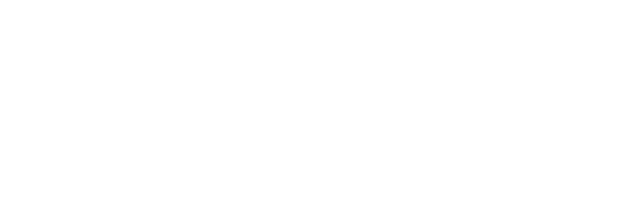
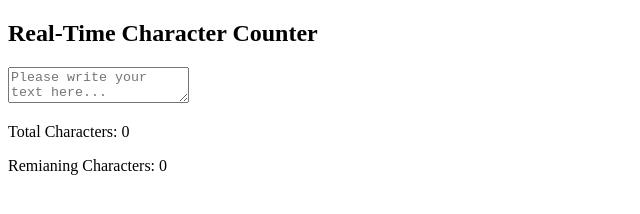
Before and after one commit to slaapz/character_counter, a plain HTML site: page index.html in a window 1280 px wide. Shown: the whole page, without its empty margins (0-640 px from the left). Drawn offline with Linux system fonts and the light colour scheme.

Commit message:
Added full html

```diff
--- a/index.html
+++ b/index.html
@@ -8,7 +8,18 @@
     <title>Real-Time Character Counter</title>
 </head>
 <body>
-
+    <section class="cotainer">
+        <h2>Real-Time Character Counter</h2>
+        <textarea  id="textarea" class="textarea" placeholder="Please write your text here..." maxlength="50"></textarea>
+        <div class="counter-container">
+            <p>Total Characters: <span class="total-counter" id="total-counter">0</span></p>
+        </div>
+        <div class="counter-container">
+            <p>
+                Remianing Characters: <span class="remaining-counter" id="remaining-counter">0</span>
+            </p>
+        </div>
+    </section>
 
     <script src="counter.js"></script>
 </body>
```
